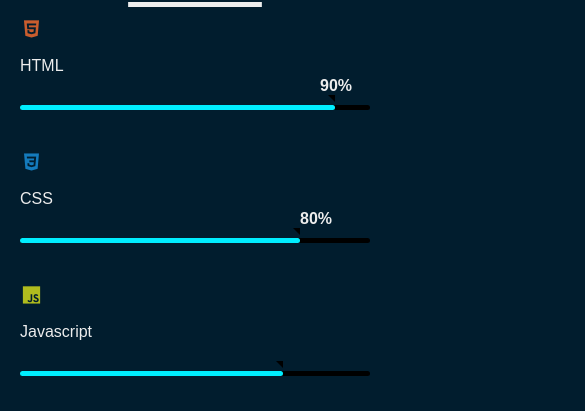
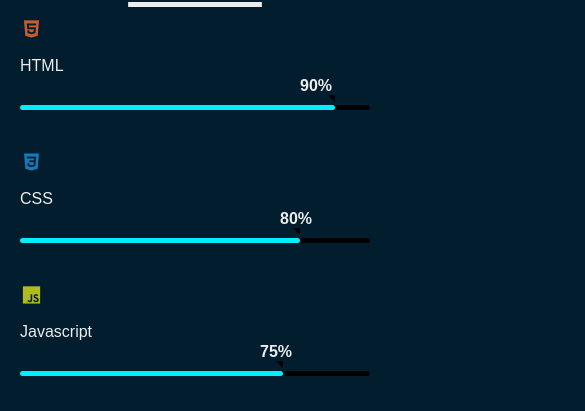
Before and after one commit to noorhassan0107/portfolio, a plain HTML site: page index.html in a window 390 px wide. Shown: the part 4881-5292 px from the top of the page, 585 px wide, since content can reach past the window. Drawn offline with nearby package versions, Linux system fonts and the light colour scheme.

Commit message:
media queary are added

```diff
--- a/style.css
+++ b/style.css
@@ -962,44 +962,44 @@ body
 /* For tablets and larger mobile devices */
 @media (max-width: 768px) {
     .nts {
-        margin-left: 300px;
+        margin-left: 280px;
     }
 
     .nts1 {
-        margin-left: 280px;
+        margin-left: 260px;
     }
 
     .nts2 {
-        margin-left: 260px;
+        margin-left: 240px;
     }
 }
 
 /* For mobile devices */
 @media (max-width: 480px) {
     .nts {
-        margin-left: 300px;
+        margin-left: 280px;
     }
 
     .nts1 {
-        margin-left: 280px;
+        margin-left: 260px;
     }
 
     .nts2 {
-        margin-left:2160px;
+        margin-left:240px;
     }
 }
 
 /* For very small screens (under 320px) */
 @media (max-width: 320px) {
     .nts {
-        margin-left: 300px;
+        margin-left: 280px;
     }
 
     .nts1 {
-        margin-left: 280px;
+        margin-left: 260px;
     }
 
     .nts2 {
-        margin-left: 260px;
+        margin-left: 240px;
     }
 }
```
